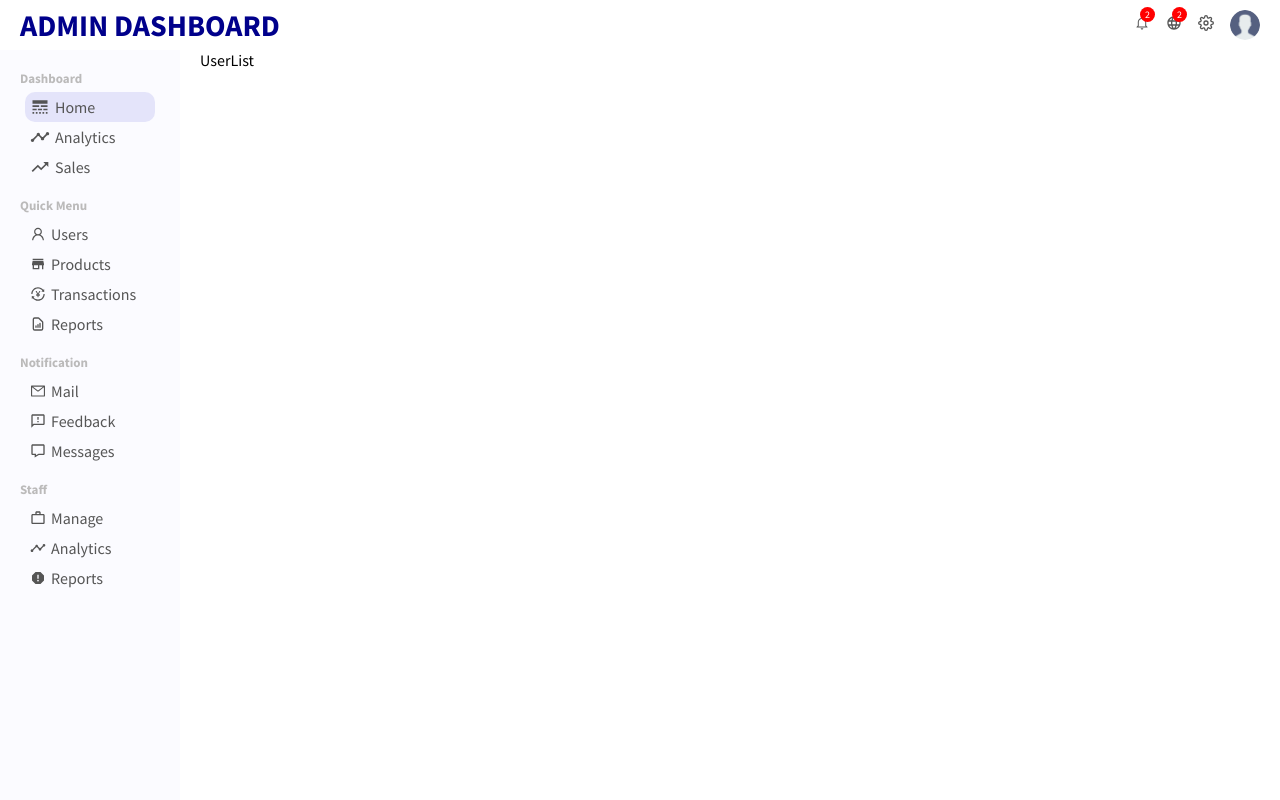
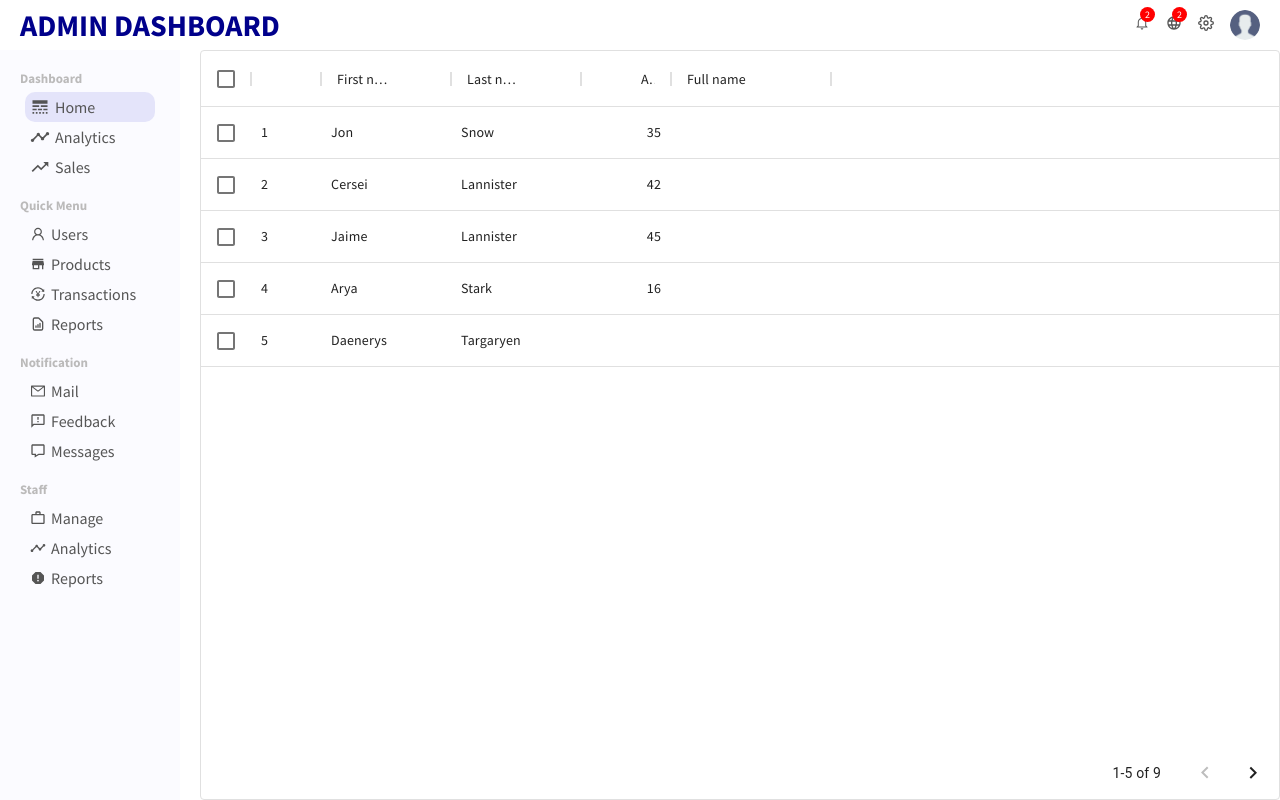
Before and after one commit to rizTech/react-admin-dashboard, a React (Create React App) app: page /users in a window 1280 px wide. Built offline with nearby package versions, Linux system fonts and the light colour scheme.

Commit message:
ADD: userList

```diff
--- a/package.json
+++ b/package.json
@@ -3,6 +3,8 @@
   "version": "0.1.0",
   "private": true,
   "dependencies": {
+    "@material-ui/data-grid": "^4.0.0-alpha.37",
+    "@mui/x-data-grid": "^5.12.0",
     "@testing-library/jest-dom": "^5.16.4",
     "@testing-library/react": "^13.2.0",
     "@testing-library/user-event": "^13.5.0",
--- a/src/pages/userList/UserList.jsx
+++ b/src/pages/userList/UserList.jsx
@@ -1,8 +1,48 @@
 import React from 'react'
 import './userList.css'
+import { DataGrid } from '@material-ui/data-grid'
 
 export default function UserList() {
+  const columns = [
+    { field: 'id', headerName: 'ID', width: 70 },
+    { field: 'firstName', headerName: 'First name', width: 130 },
+    { field: 'lastName', headerName: 'Last name', width: 130 },
+    {
+      field: 'age',
+      headerName: 'Age',
+      type: 'number',
+      width: 90,
+    },
+    {
+      field: 'fullName',
+      headerName: 'Full name',
+      description: 'This column has a value getter and is not sortable.',
+      sortable: false,
+      width: 160,
+    },
+  ];
+
+  const rows = [
+    { id: 1, lastName: 'Snow', firstName: 'Jon', age: 35 },
+    { id: 2, lastName: 'Lannister', firstName: 'Cersei', age: 42 },
+    { id: 3, lastName: 'Lannister', firstName: 'Jaime', age: 45 },
+    { id: 4, lastName: 'Stark', firstName: 'Arya', age: 16 },
+    { id: 5, lastName: 'Targaryen', firstName: 'Daenerys', age: null },
+    { id: 6, lastName: 'Melisandre', firstName: null, age: 150 },
+    { id: 7, lastName: 'Clifford', firstName: 'Ferrara', age: 44 },
+    { id: 8, lastName: 'Frances', firstName: 'Rossini', age: 36 },
+    { id: 9, lastName: 'Roxie', firstName: 'Harvey', age: 65 },
+  ];
+
   return (
-    <div className='userList'>UserList</div>
+    <div className='userList'>
+      <DataGrid
+        rows={rows}
+        columns={columns}
+        pageSize={5}
+        rowsPerPageOptions={[5]}
+        checkboxSelection
+      />
+    </div>
   )
 }
```
Also changed, not shown: 1 other file (tests, documents, lock files or other folders).
